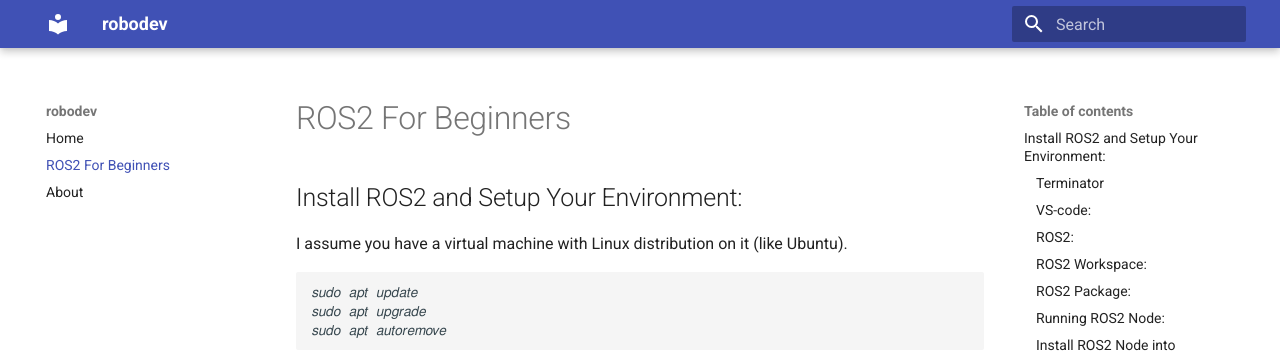
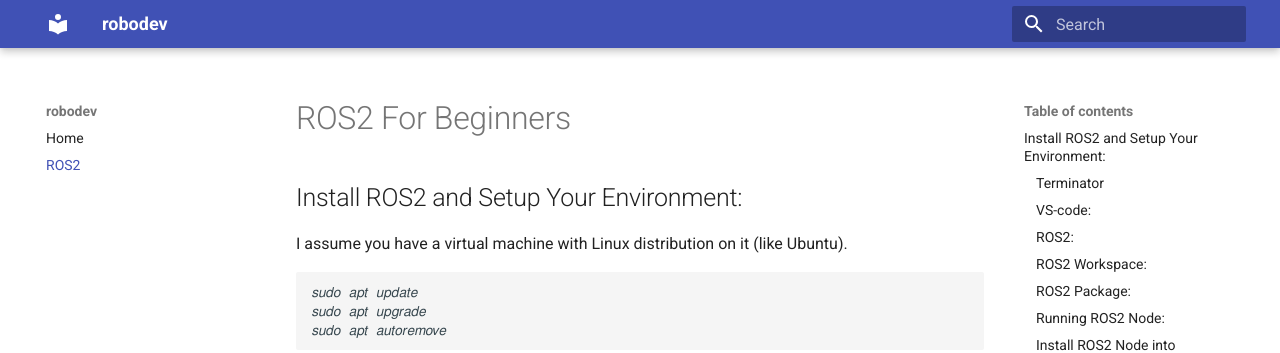
Before and after one commit to robodev8g/robodev.github.io, an MkDocs documentation site: the page built from docs/ros/index.md, in a window 1280 px wide. Shown: the top 353 px of the page. Built offline with MkDocs 1.6.1 and Material for MkDocs 9.7.7, drawn with Linux system fonts in a browser that asks for light colours.

Commit message:
remove about section

```diff
--- a/mkdocs.yml
+++ b/mkdocs.yml
@@ -2,8 +2,7 @@ site_name: robodev
 site_url: https://robodev8g.github.io/ # must have the trailing slash
 nav:
   - Home: index.md
-  - ROS2 For Beginners: ros/index.md
-  - About: about.md
+  - ROS2: ros/index.md
 theme:
   name: material
   # favicon: favicon.ico
```
Also changed, not shown: docs/about.md (deleted, +0 -4 lines), docs/index.md (+3 -0 lines).
